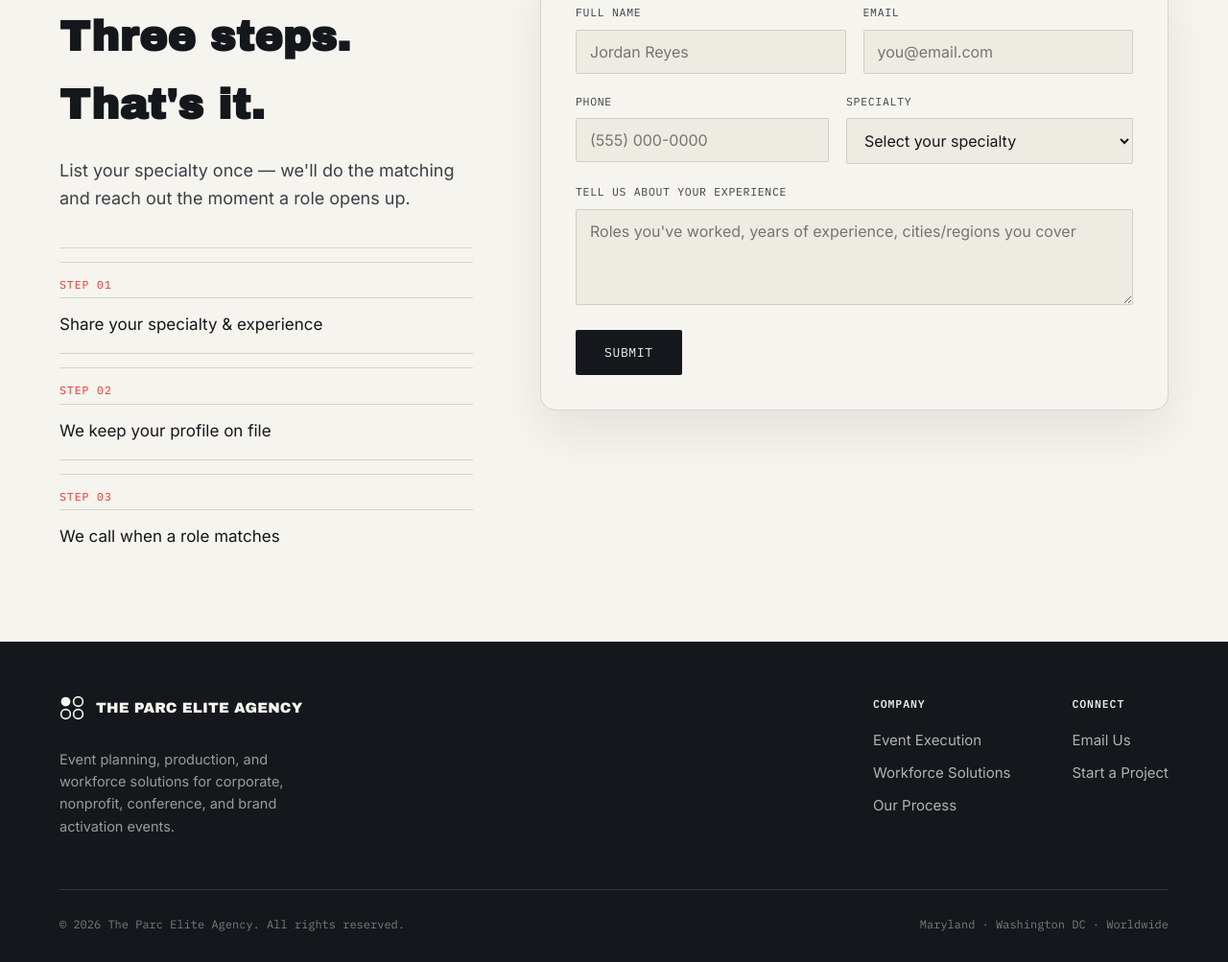
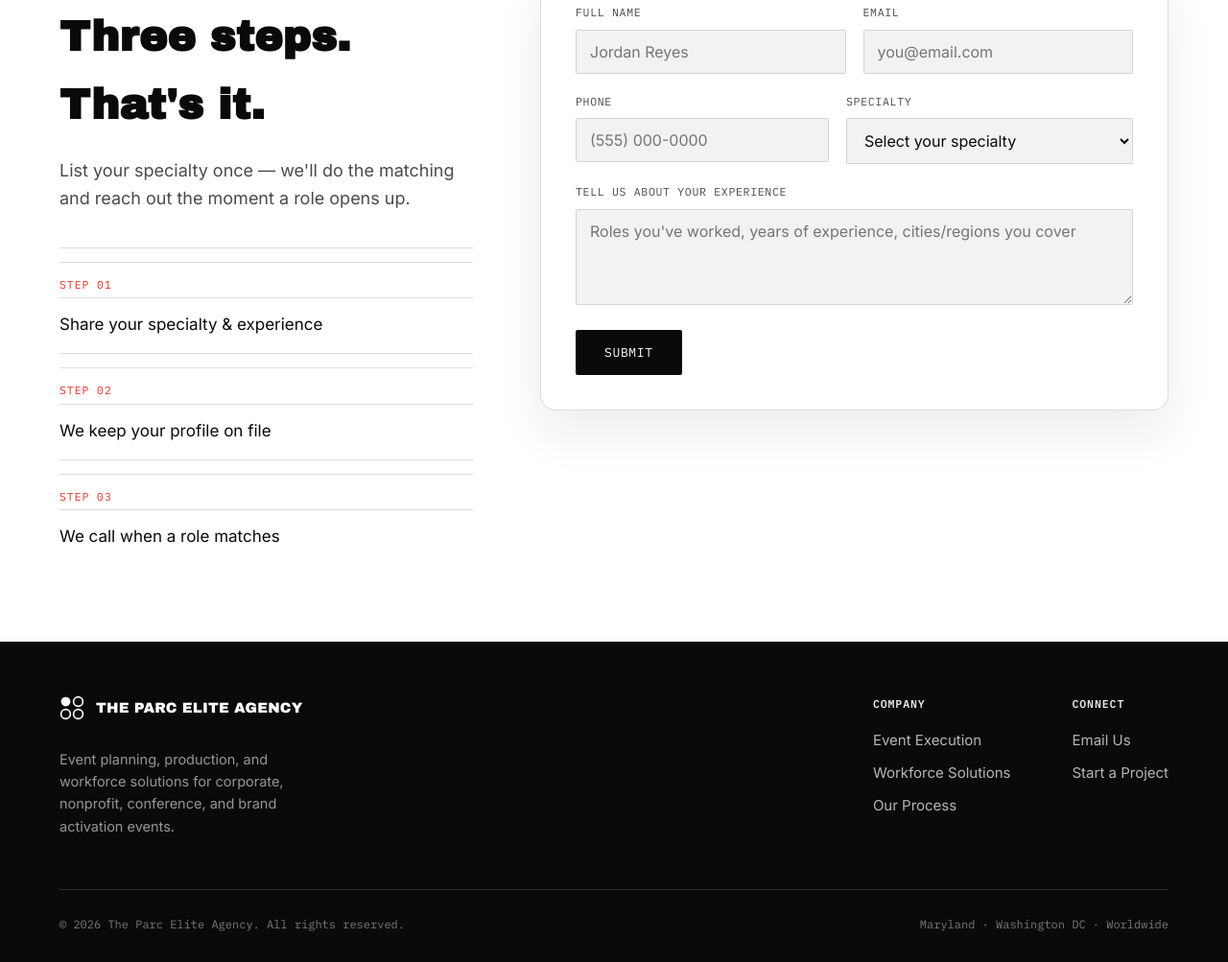
Before and after one commit to infodeconvo-stack/theparceliteagency.com, a plain HTML site: page job-board.html in a window 1280 px wide. Shown: the part 632-1635 px from the top of the page at 96% size. Drawn offline with Linux system fonts and the light colour scheme.

Commit message:
Enforce strict black/white/red palette
Swaps the warm cream background for pure white, deepens ink to
near-black, and collapses the blue/green/pink/amber accent set
down to black and red only.

```diff
--- a/styles.css
+++ b/styles.css
@@ -1,18 +1,18 @@
 :root{
-  --ink:#14171b;
-  --ink-soft:#3a3f46;
-  --paper:#f6f4ef;
-  --paper-dim:#eeebe3;
+  --ink:#0a0a0a;
+  --ink-soft:#4a4a4a;
+  --paper:#ffffff;
+  --paper-dim:#f2f2f2;
   --brass:#4a4a4a;
   --brass-bright:#e9e9e5;
-  --emerald:#2b2b2b;
-  --emerald-bright:#3a3a3a;
+  --emerald:#111111;
+  --emerald-bright:#222222;
   --crimson:#000000;
   --pop-gold:#e5342a;
-  --pop-pink:#dd5d84;
-  --pop-green:#2f9e6b;
-  --pop-blue:#3f7fdc;
-  --pop-amber:#d9772e;
+  --pop-pink:#111111;
+  --pop-green:#e5342a;
+  --pop-blue:#111111;
+  --pop-amber:#e5342a;
   --line: rgba(20,23,27,0.14);
   --line-soft: rgba(20,23,27,0.08);
   --display: "Archivo Black", sans-serif;
@@ -77,7 +77,7 @@ header{
   position:sticky;
   top:0;
   z-index:100;
-  background:rgba(246,244,239,0.92);
+  background:rgba(255,255,255,0.92);
   backdrop-filter:blur(8px);
   border-bottom:1px solid var(--line);
 }
@@ -500,12 +500,12 @@ section{ padding:96px 0; position:relative; }
 .roles-panel .section-head h2{ color:var(--paper); }
 .roles-panel .eyebrow{ color:var(--pop-gold); }
 .roles-panel .eyebrow::before{ background:var(--pop-gold); }
-.roles-panel .section-head p{ color:rgba(246,244,239,0.75); }
+.roles-panel .section-head p{ color:rgba(255,255,255,0.75); }
 .roles-grid{
   display:grid;
   grid-template-columns:repeat(3,1fr);
   gap:1px;
-  background:rgba(246,244,239,0.18);
+  background:rgba(255,255,255,0.18);
 }
 .role-card{
   background:rgba(20,23,27,0.45);
@@ -524,7 +524,7 @@ section{ padding:96px 0; position:relative; }
   margin-bottom:8px;
 }
 .role-card p{
-  color:rgba(246,244,239,0.68);
+  color:rgba(255,255,255,0.68);
   font-size:14.5px;
   margin:0;
 }
@@ -674,7 +674,7 @@ form{ display:flex; flex-direction:column; gap:20px; }
 /* ---------- FOOTER ---------- */
 footer{
   background:var(--ink);
-  color:rgba(246,244,239,0.7);
+  color:rgba(255,255,255,0.7);
   padding:56px 0 30px;
 }
 .foot-top{
@@ -683,7 +683,7 @@ footer{
   flex-wrap:wrap;
   gap:40px;
   padding-bottom:40px;
-  border-bottom:1px solid rgba(246,244,239,0.15);
+  border-bottom:1px solid rgba(255,255,255,0.15);
 }
 .foot-brand .logo-text{ color:var(--paper); }
 .foot-brand .logo-mark{ color:var(--paper); }
@@ -699,7 +699,7 @@ footer{
 .foot-col a{
   display:block;
   text-decoration:none;
-  color:rgba(246,244,239,0.7);
+  color:rgba(255,255,255,0.7);
   font-size:15px;
   margin-bottom:10px;
 }
@@ -712,7 +712,7 @@ footer{
   padding-top:26px;
   font-family:var(--mono);
   font-size:12px;
-  color:rgba(246,244,239,0.45);
+  color:rgba(255,255,255,0.45);
 }
 
 /* ---------- RESPONSIVE ---------- */
```
